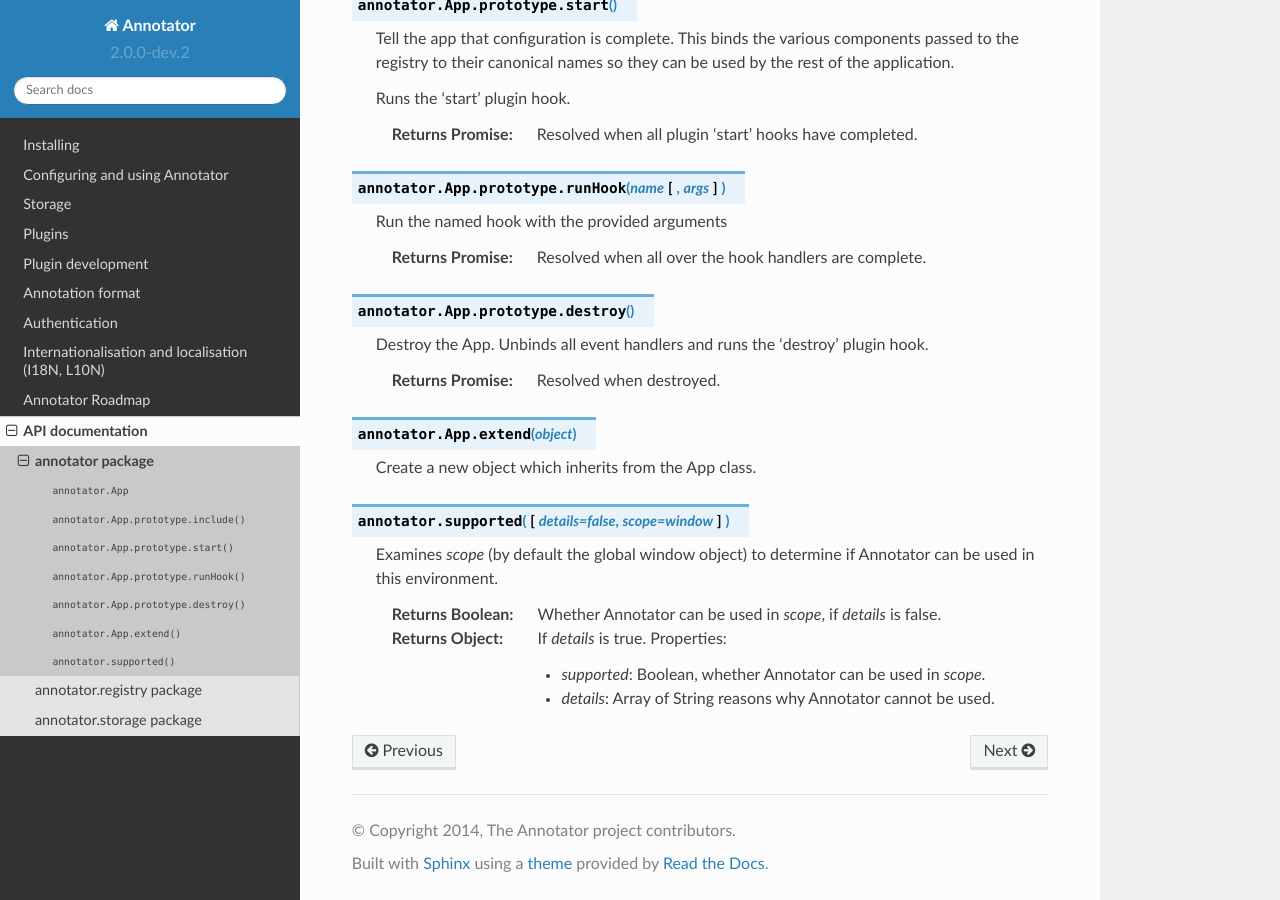
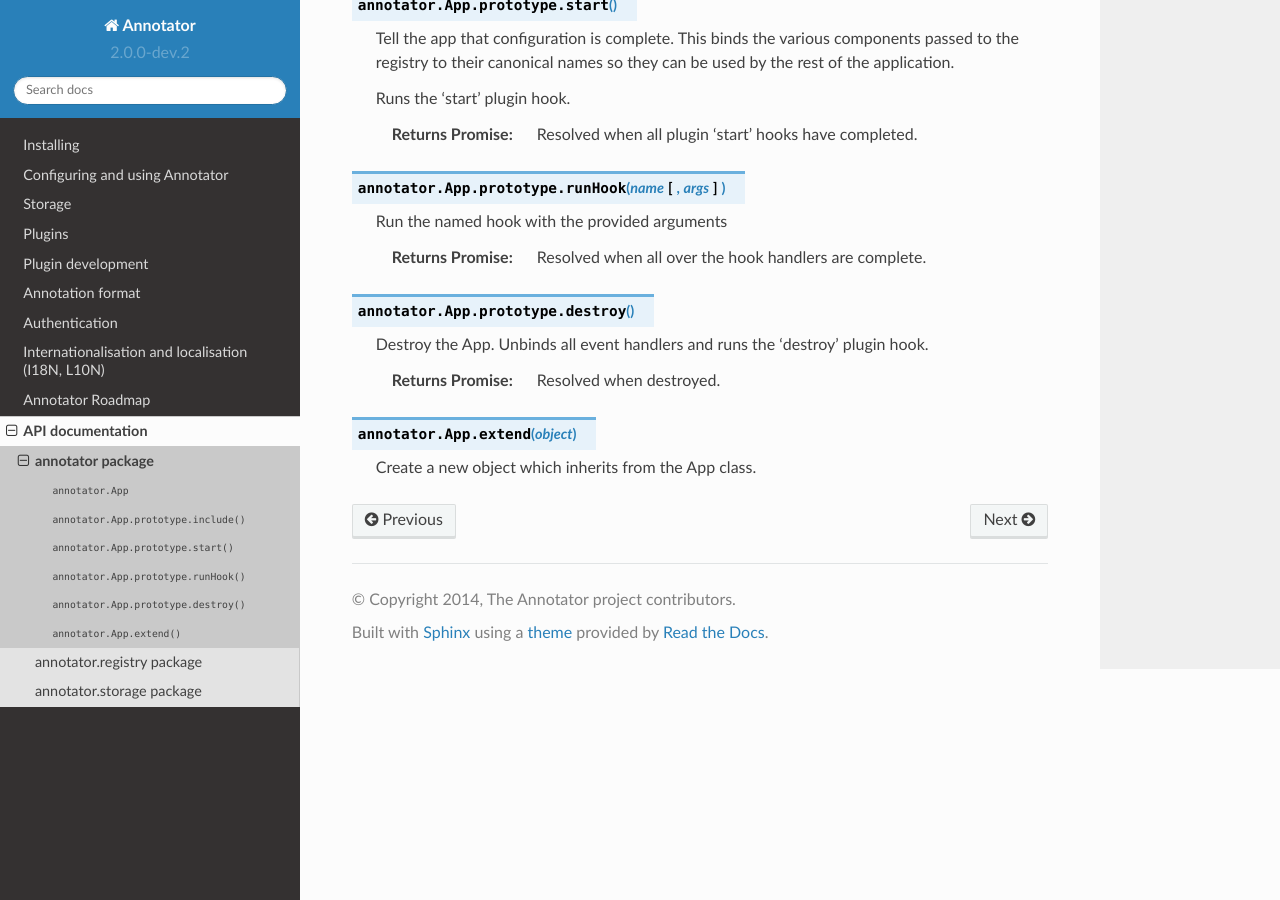
Before and after one commit to openannotation/annotator, a Sphinx documentation site: the page built from doc/api/app.rst, in a window 1280 px wide and 900 px high, scrolled down 562 px. Built offline with Sphinx 7.4.7 and the Read the Docs theme 2.0.0, drawn with Linux system fonts in a browser that asks for light colours; pages that are not in the unit, such as notebooks, are missing from menus.

Commit message:
Update app API documentation

```diff
--- a/doc/api/app.rst
+++ b/doc/api/app.rst
@@ -52,18 +52,3 @@ annotator package
 ..  function:: annotator.App.extend(object)
 
     Create a new object which inherits from the App class.
-
-
-..  function:: annotator.supported([details=false, scope=window])
-
-    Examines `scope` (by default the global window object) to determine if
-    Annotator can be used in this environment.
-
-    :returns Boolean:
-      Whether Annotator can be used in `scope`, if `details` is
-      false.
-    :returns Object:
-      If `details` is true. Properties:
-
-      - `supported`: Boolean, whether Annotator can be used in `scope`.
-      - `details`: Array of String reasons why Annotator cannot be used.
```
Also changed, not shown: other parts of doc/api/app.rst (+1 -1 lines).
